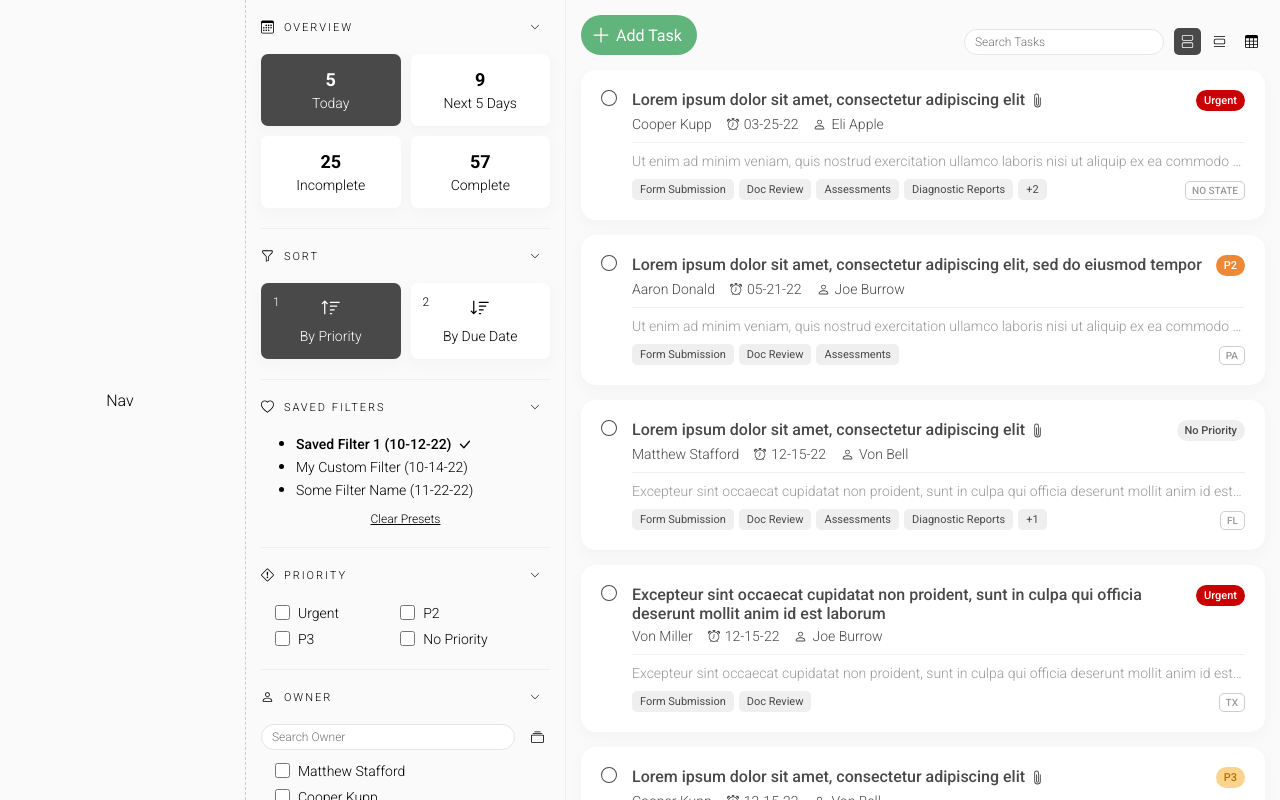
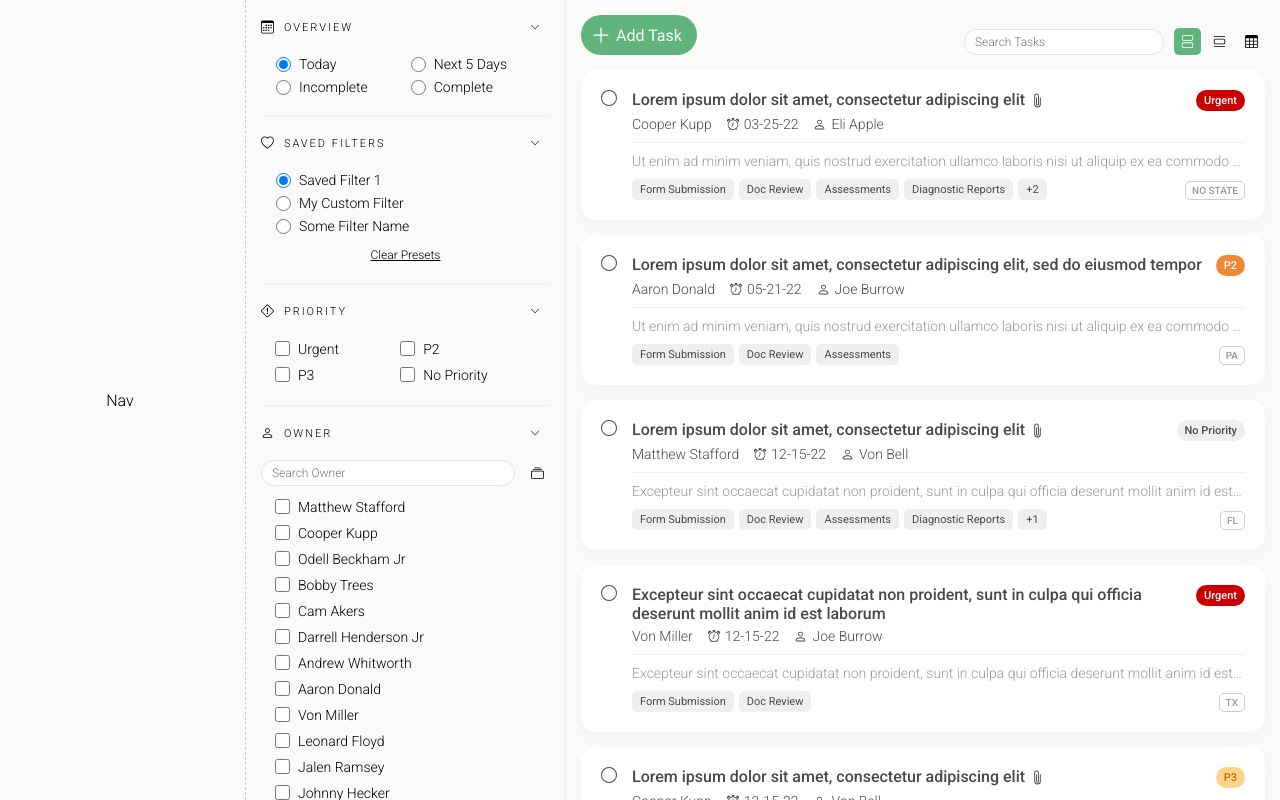
Before and after one commit to dchoi87/akute-health, a React (Create React App) app: page / in a window 1280 px wide. Built offline with nearby package versions, Linux system fonts and the light colour scheme.

Commit message:
Radio Button, Overview Revamp, Sidebar Tweaks and Cleanup

```diff
--- a/src/components/tasks/common/button/index.module.css
+++ b/src/components/tasks/common/button/index.module.css
@@ -151,7 +151,7 @@
 }
 /* modifiers */
 .active {
-  background: #494949;
+  background: #61b47b;
   color: #fff;
 }
 .filter.active {
--- /dev/null
+++ b/src/components/tasks/common/radio/index.js
@@ -0,0 +1,16 @@
+import React from "react";
+import classNames from "classnames";
+
+import styles from "./index.module.css";
+
+const Radio = ({ label, id, name, idx }) => {
+  const _id = id.toLowerCase().replace(" ", "-");
+  return (
+    <div className={styles.container}>
+      <input type="radio" id={_id} name={name} value={_id} defaultChecked={idx === 0} />
+      <label htmlFor={_id}>{label}</label>
+    </div>
+  );
+};
+
+export default Radio;
--- /dev/null
+++ b/src/components/tasks/common/radio/index.module.css
@@ -0,0 +1,17 @@
+.container {
+  display: flex;
+  align-items: flex-end;
+  font-size: 14px;
+  text-transform: capitalize;
+}
+.container input {
+  width: 15px;
+  height: 15px;
+}
+.container label {
+  margin-left: 5px;
+}
+
+@media screen and (min-width: 960px) {
+
+}
--- a/src/components/tasks/data.js
+++ b/src/components/tasks/data.js
@@ -56,6 +56,12 @@ export const sectionSvg = {
   status: <Check2Square />,
   tags: <Tag />,
 };
+
+export const savedFilters = [
+  { label: "saved filter 1", date: "10-12-22" },
+  { label: "my custom filter", date: "10-31-22" },
+  { label: "some filter name", date: "11-22-22" },
+];
 
 export const mockData = [
   {
--- a/src/components/tasks/sidebar/index.js
+++ b/src/components/tasks/sidebar/index.js
@@ -3,10 +3,11 @@ import { ChevronDown, SortDown, SortUp, Collection, CheckLg } from "react-bootst
 import Button from "../common/button";
 import Checkbox from "../common/checkbox";
 import Input from "../common/input";
+import Radio from "../common/radio";
 
 import styles from "./index.module.css";
 
-import { tags, overview, priority, owner, status, sectionSvg } from "../data";
+import { tags, overview, priority, owner, status, sectionSvg, savedFilters } from "../data";
 
 const Section = ({ children, title, id }) => {
   const svg = sectionSvg[id];
@@ -31,50 +32,22 @@ const SideBar = () => {
         <div className={styles.overview}>
           {overview.map((item, i) => {
             return (
-              <Button key={i} type="overview" isActive={i === 0}>
-                <span className={styles.overviewCount}>{item.value}</span>
-                <span>{item.label}</span>
-              </Button>
+              <Radio key={i}  idx={i} id={item.label} label={item.label} name="overview" />
             );
           })}
         </div>
       </Section>
-      <Section title="Sort" id="sort">
-        <div className={styles.sort}>
-          {/* todo: create data */}
-          <Button type="sort" isActive={true}>
-            <div className={styles.sortPriority}>1</div>
-            <SortUp />
-            <span>By Priority</span>
-          </Button>
-          <Button type="sort">
-            <div className={styles.sortPriority}>2</div>
-            <SortDown />
-            <span>By Due Date</span>
-          </Button>
-        </div>
-      </Section>
       <Section title="Saved Filters" id="filters">
         <div className={styles.filters}>
-          <ul className={styles.filtersWrapper}>
-            {/* todo: create data */}
-            <li>
-              <Button type="filter" isActive={true}>
-                <span>Saved Filter 1 (10-12-22)</span>
-                <CheckLg />
-              </Button>
-            </li>
-            <li>
-              <Button type="filter">
-                <span>My Custom Filter (10-14-22)</span>
-              </Button>
-            </li>
-            <li>
-              <Button type="filter">
-                <span>Some Filter Name (11-22-22)</span>
-              </Button>
-            </li>
-          </ul>
+          <div className={styles.filtersWrapper}>
+            {
+              savedFilters.map((item, i) => {
+                return (
+                  <Radio key={i} idx={i} id={item.label} label={item.label} name="filters" />
+                )
+              })
+            }
+          </div>
           <div className={styles.options}>
             <Button type="clear">
               <span>Clear Presets</span>
--- a/src/components/tasks/sidebar/index.module.css
+++ b/src/components/tasks/sidebar/index.module.css
@@ -13,28 +13,11 @@
   border-top: 1px solid #efefef;
   margin-top: 20px;
 }
-.overview,
-.view {
+.overview {
   display: grid;
-  grid-template-columns: repeat(2, 1fr);
-  gap: 10px;
-}
-.overviewCount {
-  border-radius: 7px;
-  font-size: 18px;
-  font-weight: 700;
-}
-.sort {
-  display: grid;
-  grid-template-columns: repeat(2, 1fr);
-  gap: 10px;
-}
-.sortPriority {
-  position: absolute;
-  top: 12px;
-  left: 12px;
-  font-size: 12px;
-  font-weight: 300;
+  grid-template-columns: repeat(2, auto);
+  gap: 5px;
+  padding: 0 10px;
 }
 .filters {
   display: grid;
@@ -46,8 +29,6 @@
   display: grid;
   grid-template-columns: auto;
   gap: 5px;
-  margin: 0;
-  padding-left: 25px;
 }
 .options {
   padding: 0 10px;
```
